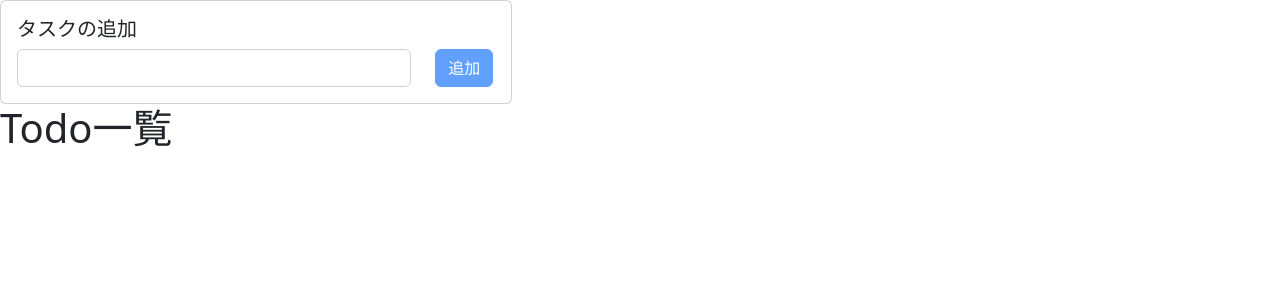
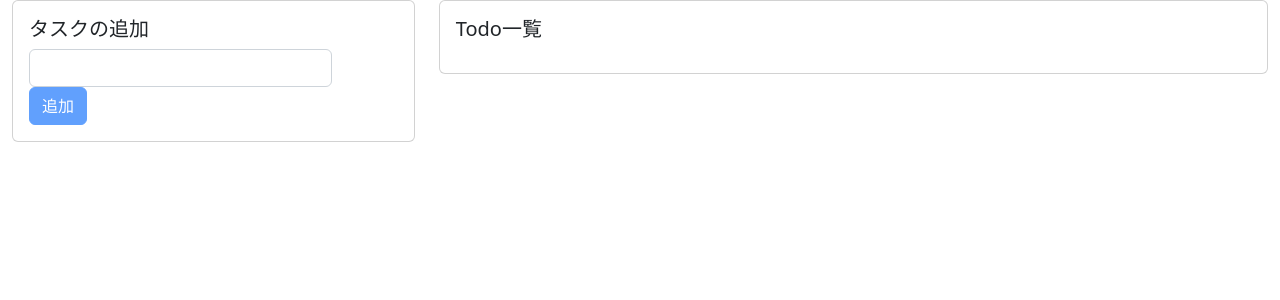
Before and after one commit to Okkun555/redux-todo, a React (Create React App) app: page / in a window 1280 px wide. Shown: the top 300 px of the page. Built offline with nearby package versions, Linux system fonts and the light colour scheme.

Commit message:
デザイン調整

```diff
--- a/src/components/Todo/pages/Todo.tsx
+++ b/src/components/Todo/pages/Todo.tsx
@@ -1,20 +1,31 @@
 import { FC } from "react";
-import { Card } from "react-bootstrap";
+import { Card, Col, Container, Row } from "react-bootstrap";
 import AddTask from "../../organisms/AddTask";
 import TodoList from "../../organisms/TodoList";
 
 const Todo: FC = () => {
   return (
     <>
-      <Card style={{ width: "40%" }}>
+      <Container fluid>
+        <Row>
+          <Col xs={4}>
+            <Card>
               <Card.Body>
                 <Card.Title>タスクの追加</Card.Title>
                 <AddTask />
               </Card.Body>
             </Card>
-      <div className="list-area">
+          </Col>
+          <Col xs={8}>
+            <Card>
+              <Card.Body>
+                <Card.Title>Todo一覧</Card.Title>
                 <TodoList />
-      </div>
+              </Card.Body>
+            </Card>
+          </Col>
+        </Row>
+      </Container>
     </>
   );
 };
--- a/src/components/organisms/TodoList.tsx
+++ b/src/components/organisms/TodoList.tsx
@@ -9,7 +9,6 @@ const TodoList: FC = () => {
 
   return (
     <>
-      <h1>Todo一覧</h1>
       <ul>
         {todoList.map((task) => {
           return (
```
Lines whose indentation alone changed are shown as unchanged.
